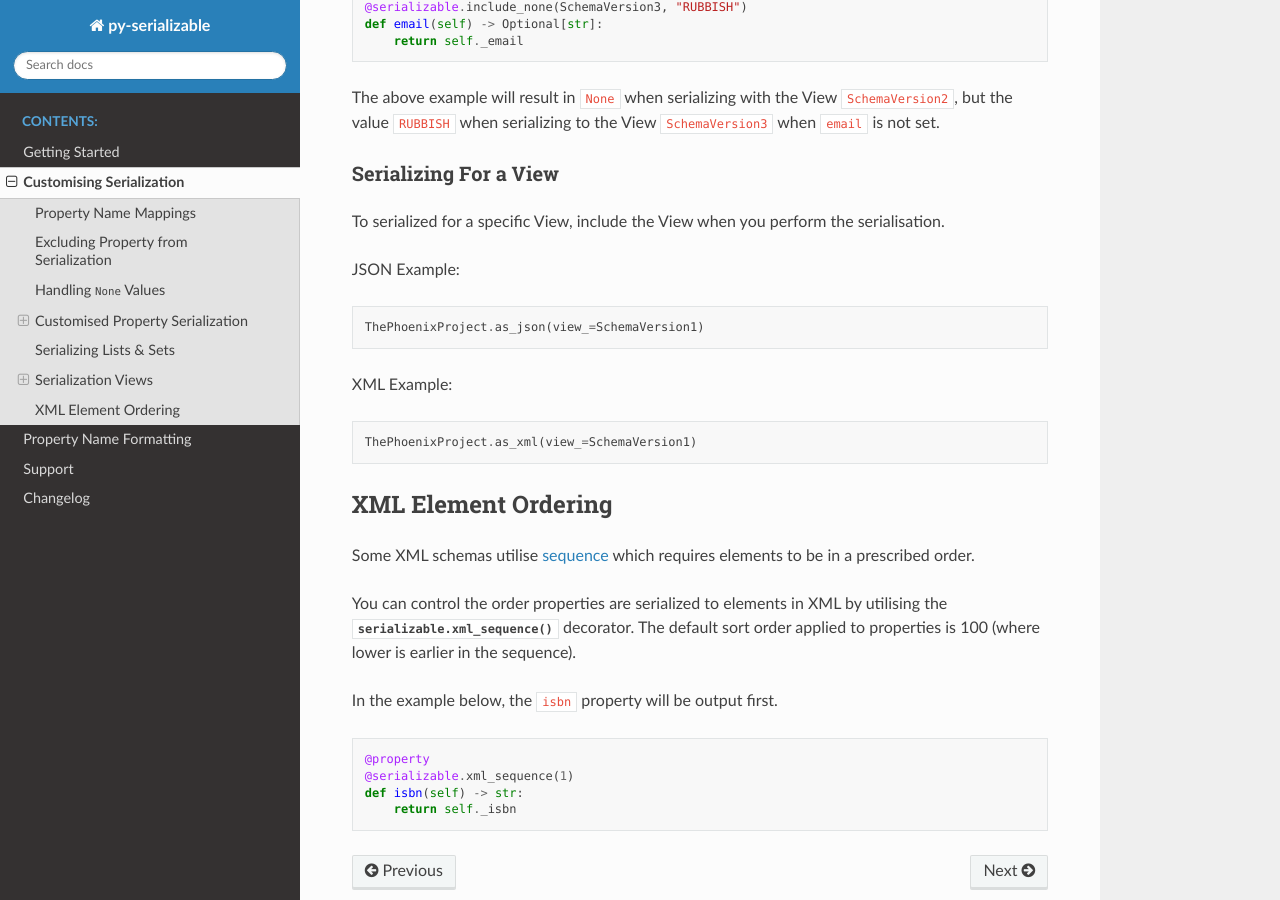
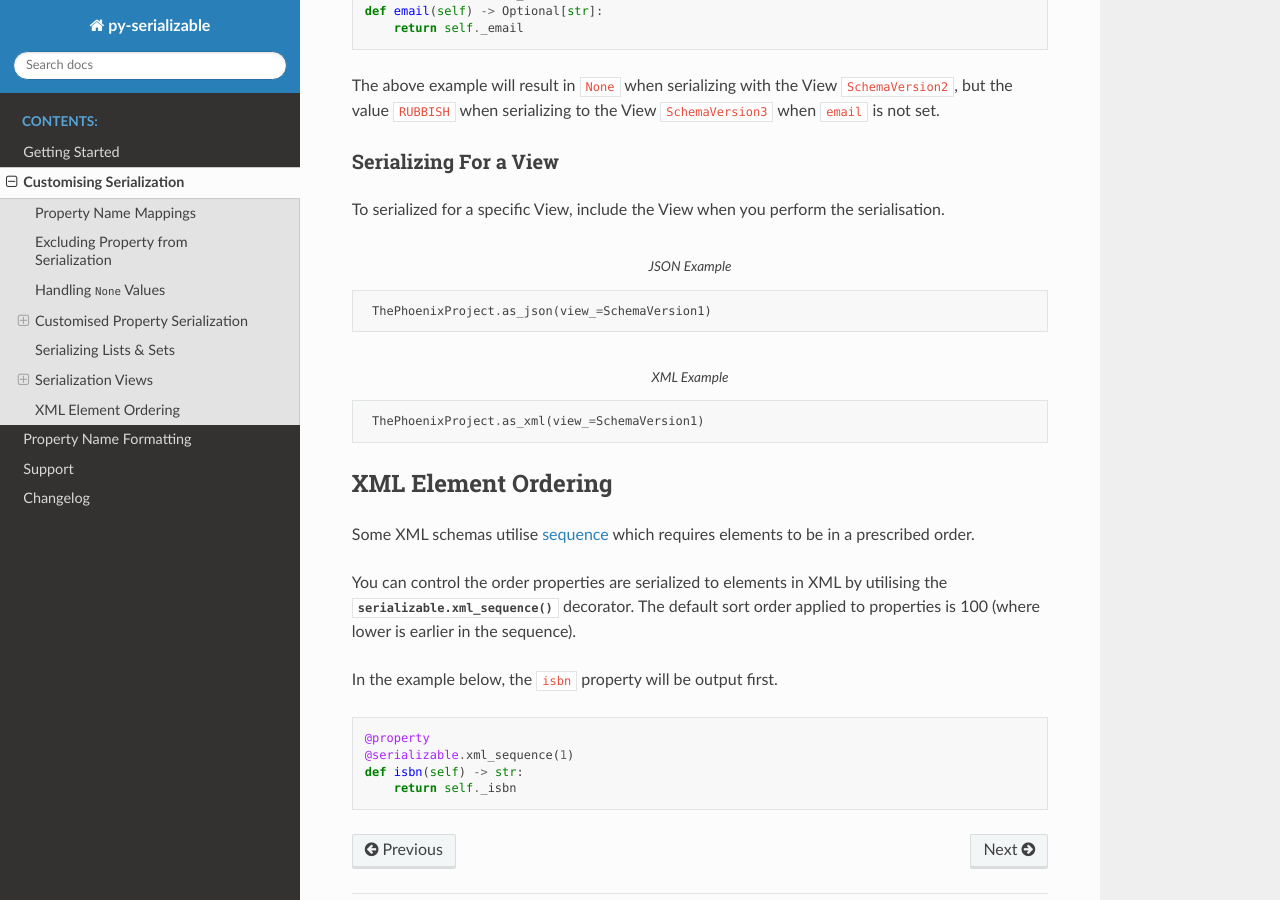
Before and after one commit to madpah/serializable, a Sphinx documentation site: the page built from docs/customising-structure.rst, in a window 1280 px wide and 900 px high, scrolled down 4241 px. Built offline with Sphinx 7.4.7 and the Read the Docs theme 2.0.0, drawn with Linux system fonts in a browser that asks for light colours; part of the change alters nothing that is shown.

```diff
--- a/docs/customising-structure.rst
+++ b/docs/customising-structure.rst
@@ -122,9 +122,9 @@ this by adding the decorator :obj:`serializable.xml_array()` to the appropriate
 
 For example, given a Property that returns ``Set[Chapter]``, this could be serialized in one of a number of ways:
 
-*Example 1: Nested list under a property name in JSON*
 
 .. code-block:: json
+   :caption: Example 1: Nested list under a property name in JSON
 
     {
         "chapters": [
@@ -134,9 +134,8 @@ For example, given a Property that returns ``Set[Chapter]``, this could be seria
         ]
     }
 
-*Example 2: Nested list under a property name in XML*
-
 .. code-block:: xml
+   :caption: Example 2: Nested list under a property name in XML
 
     <chapters>
         <chapter><!-- chapter 1 here... --></chapter>
@@ -144,9 +143,8 @@ For example, given a Property that returns ``Set[Chapter]``, this could be seria
         <!-- etc... -->
     </chapters>
 
-*Example 3: Collapsed list under a (potentially singular of the) property name in XML*
-
 .. code-block:: xml
+   :caption: Example 3: Collapsed list under a (potentially singular of the) property name in XML
 
     <chapter><!-- chapter 1 here... --></chapter>
     <chapter><!-- chapter 2 here... --></chapter>
@@ -239,15 +237,14 @@ Serializing For a View
 
 To serialized for a specific View, include the View when you perform the serialisation.
 
-JSON Example:
-
 .. code-block:: python
+   :caption: JSON Example
 
     ThePhoenixProject.as_json(view_=SchemaVersion1)
 
-XML Example:
 
 .. code-block:: python
+   :caption: XML Example
 
     ThePhoenixProject.as_xml(view_=SchemaVersion1)
 
```
